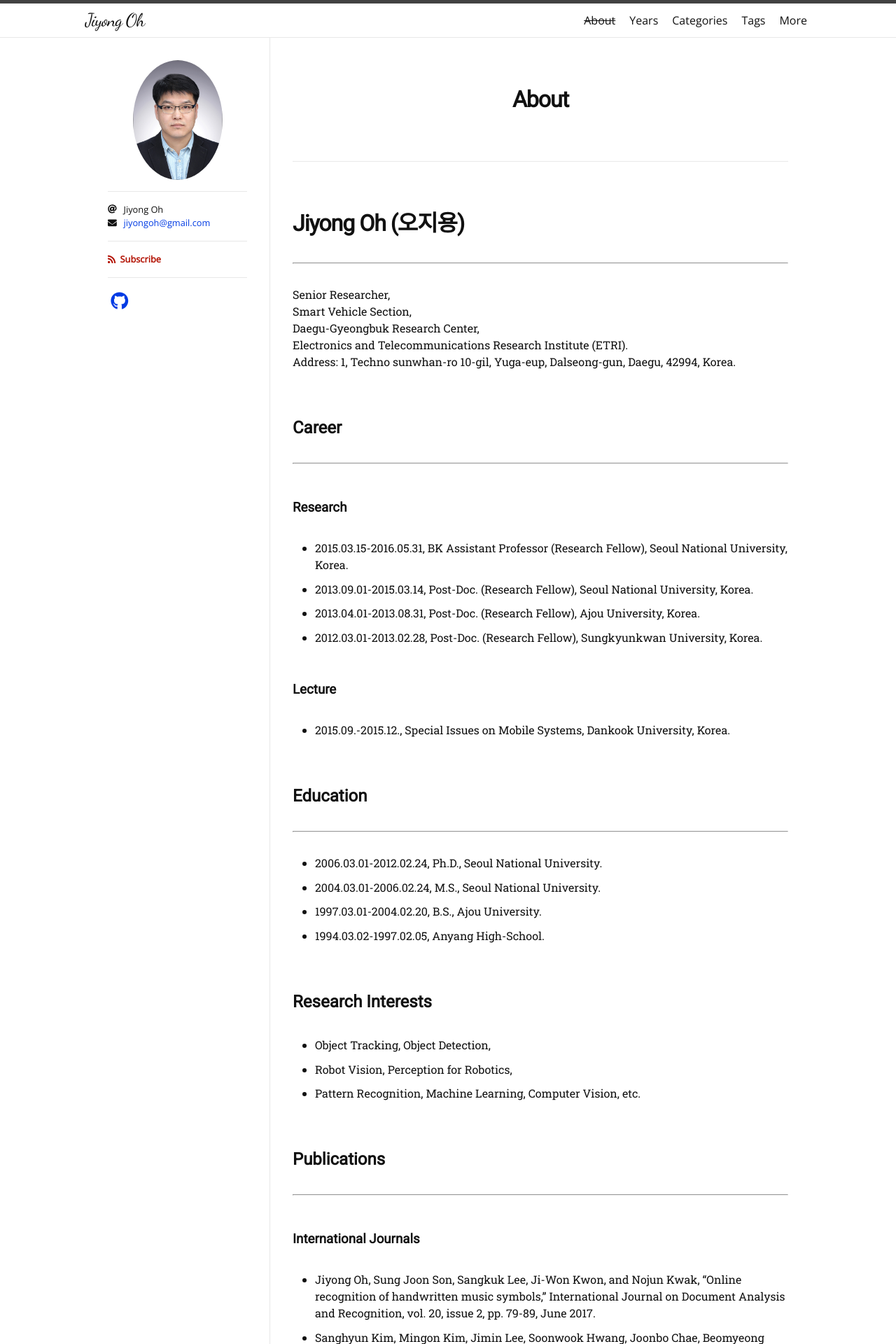
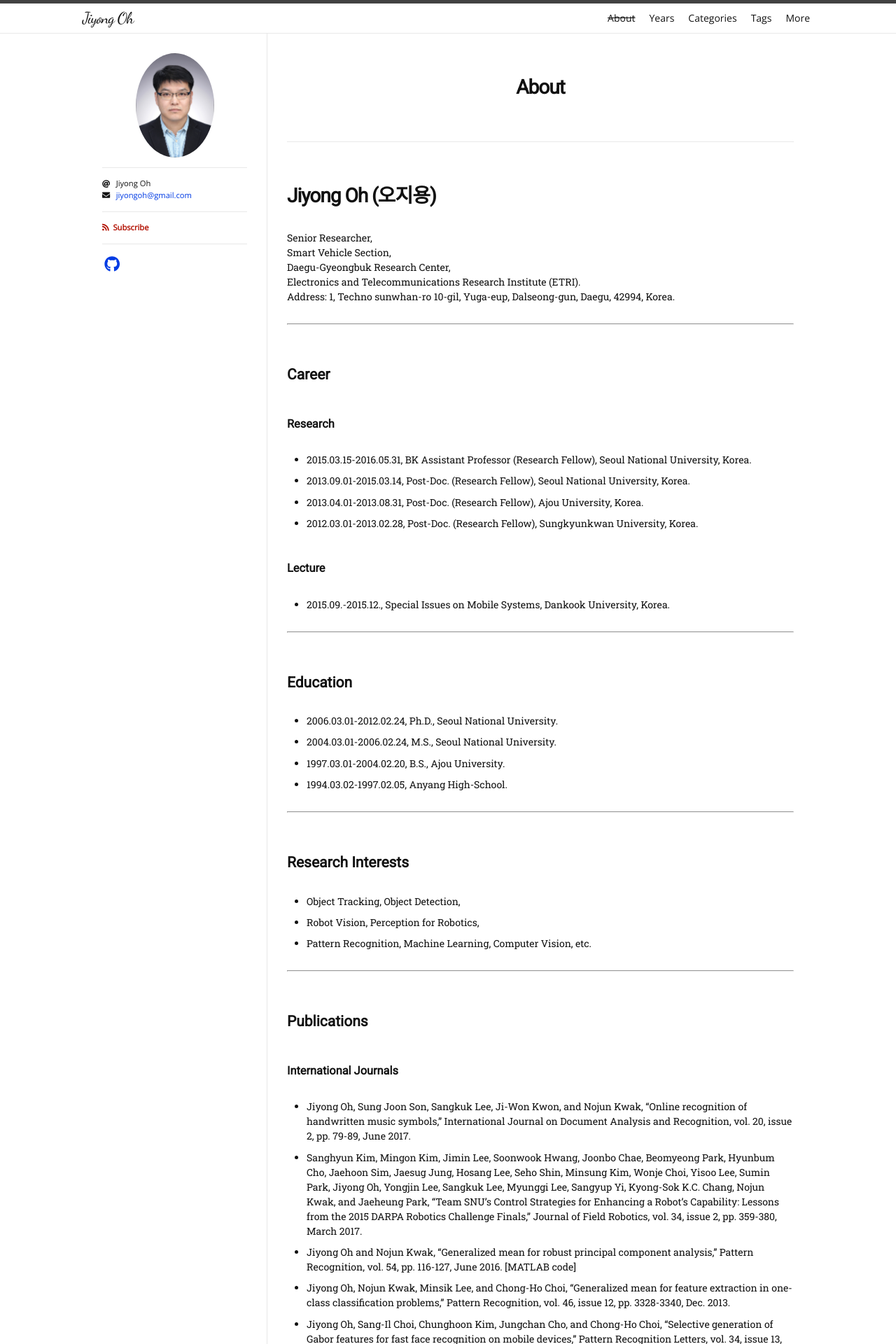
Before and after one commit to JiyongOh/JiyongOh.github.io, a Jekyll site: the page built from about.md, in a window 1280 px wide. Shown: the top 1920 px of the page at 70% size. Built offline with Jekyll 4.4.1, drawn with Linux system fonts in a browser that asks for light colours; nearby versions of some CDN libraries; some web fonts are replaced; some of the changed text lies outside the part shown.

Commit message:
update changes

```diff
--- a/_sass/hamilton/variables.scss
+++ b/_sass/hamilton/variables.scss
@@ -4,7 +4,7 @@ $reading-font-family: "Roboto Slab", "Noto Serif SC", "Noto Serif TC" !default;
 $headline-font-family: Roboto, "Noto Sans SC", "Noto Sans TC" !default;
 $code-font-family:  Inconsolata !default;
 $handwriting-font-family: "Dancing Script", "Ma Shan Zheng" !default;
-$base-font-size:    16px !default;
+$base-font-size:    14px !default;
 $base-line-height:  1.5 !default;
 
 // Layouts
```
Also changed, not shown: about.md (+8 -5 lines), _posts/2021-01-14-starting-post.md (renamed from _posts/2021-01-14-start-post.md).
